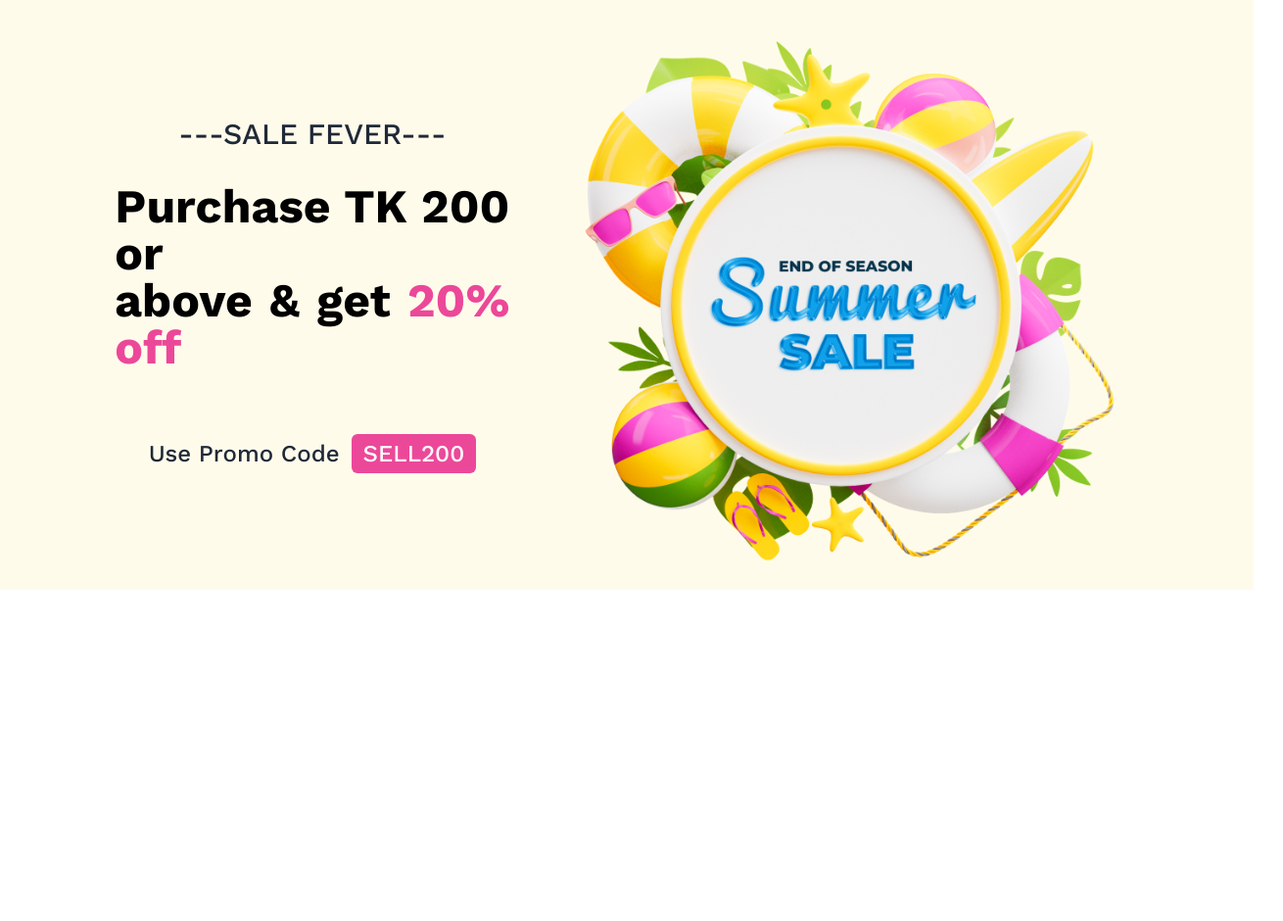
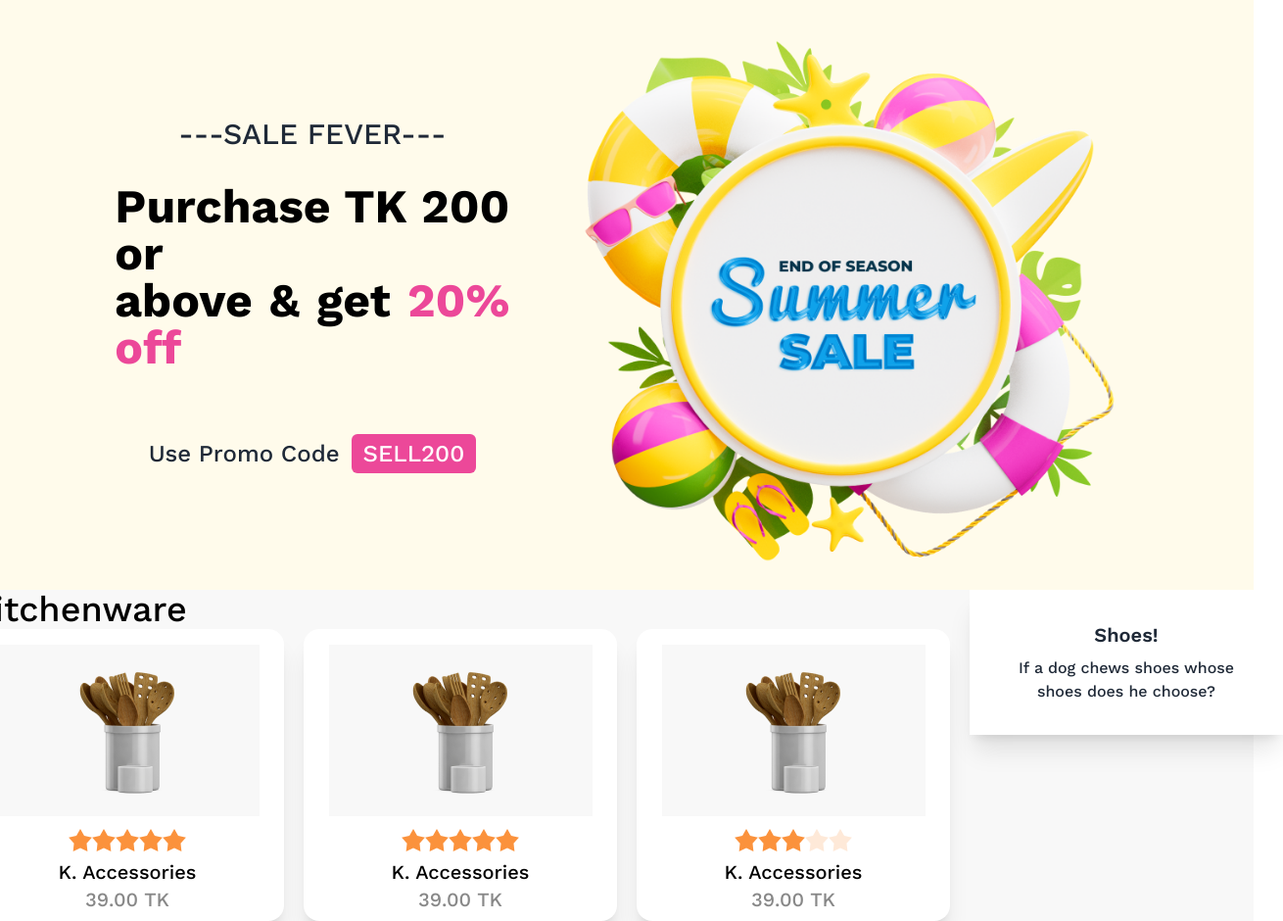
Before and after one commit to sajalbiswas1/summer-sale-a5, a plain HTML site: page index.html in a window 1280 px wide. Shown: the whole page at 98% size, 1310 px wide, since content can reach past the window. Before the commit the page ends 800 px from the top, so only its background shows below. Drawn offline with nearby package versions, Linux system fonts and the light colour scheme.

```diff
--- a/index.html
+++ b/index.html
@@ -37,9 +37,83 @@
         </div>
     </header>
     <main>
-        <section>
 
+        <!-- -------------------item section start----------------------- -->
+        <section class="flex-initialm-auto">
+           <div class="flex gap-5 w-9/12 m-auto justify-center">
+                <div>
+                    <h3 class="text-4xl text-black">Kitchenware</h3>
+                    <!------------- card start----------- -->
+                    <div class="flex gap-5">
+                        <div class="pb-0 card w-80 bg-base-100 shadow-xl">
+                            <figure class="">
+                              <img class="bg-[#F8F8F8] px-20 mt-4 py-5" src="/images/prod1.png" alt="Shoes" class="rounded-xl" />
+                            </figure>
+                            <div class="items-center text-center mt-3">
+                                <div class="rating">
+                                    <input type="radio" name="rating-2" class="mask mask-star-2 bg-orange-400" />
+                                    <input type="radio" name="rating-2" class="mask mask-star-2 bg-orange-400" />
+                                    <input type="radio" name="rating-2" class="mask mask-star-2 bg-orange-400" checked />
+                                    <input type="radio" name="rating-2" class="mask mask-star-2 bg-orange-400" />
+                                    <input type="radio" name="rating-2" class="mask mask-star-2 bg-orange-400" />
+                                </div>
+                                <h2 class="text-xl mb-0 text-black">K. Accessories</h2>
+                                <p class="text-[#11111180] text-xl mb-2">39.00 TK</p>
+                            </div>
+                          </div>
+                        <div class="pb-0 card w-80 bg-base-100 shadow-xl">
+                            <figure class="">
+                              <img class="bg-[#F8F8F8] px-20 mt-4 py-5" src="/images/prod1.png" alt="Shoes" class="rounded-xl" />
+                            </figure>
+                            <div class="items-center text-center mt-3">
+                                <div class="rating">
+                                    <input type="radio" name="rating-2" class="mask mask-star-2 bg-orange-400" />
+                                    <input type="radio" name="rating-2" class="mask mask-star-2 bg-orange-400" />
+                                    <input type="radio" name="rating-2" class="mask mask-star-2 bg-orange-400" checked />
+                                    <input type="radio" name="rating-2" class="mask mask-star-2 bg-orange-400" />
+                                    <input type="radio" name="rating-2" class="mask mask-star-2 bg-orange-400" />
+                                </div>
+                                <h2 class="text-xl mb-0 text-black">K. Accessories</h2>
+                                <p class="text-[#11111180] text-xl mb-2">39.00 TK</p>
+                            </div>
+                          </div>
+                        <div class="pb-0 card w-80 bg-base-100 shadow-xl">
+                            <figure class="">
+                              <img class="bg-[#F8F8F8] px-20 mt-4 py-5" src="/images/prod1.png" alt="Shoes" class="rounded-xl" />
+                            </figure>
+                            <div class="items-center text-center mt-3">
+                                <div class="rating">
+                                    <input type="radio" name="rating-2" class="mask mask-star-2 bg-orange-400" />
+                                    <input type="radio" name="rating-2" class="mask mask-star-2 bg-orange-400" />
+                                    <input type="radio" name="rating-2" class="mask mask-star-2 bg-orange-400" checked />
+                                    <input type="radio" name="rating-2" class="mask mask-star-2 bg-orange-400" />
+                                    <input type="radio" name="rating-2" class="mask mask-star-2 bg-orange-400" />
+                                </div>
+                                <h2 class="text-xl mb-0 text-black">K. Accessories</h2>
+                                <p class="text-[#11111180] text-xl mb-2">39.00 TK</p>
+                            </div>
+                          </div>
+                    </div>
+                    <!-- --------card end---------- -->
+                </div>
+                <!-- -------------------Item section End------------------------- -->
+
+
+                <!-- ---------Side section start----------- -->
+                <div>
+                    <div class="w-80 bg-base-100 shadow-xl">
+
+                        <div class="card-body items-center text-center">
+                          <h2 class="card-title">Shoes!</h2>
+                          <p>If a dog chews shoes whose shoes does he choose?</p>
+
+                        </div>
+                      </div>
+                </div>
+                <!-- ------------------side section end------------------ -->
+           </div>
         </section>
+        <!-- ----------------------Item section End------------------------ -->
     </main>
 </body>
 </html>
```
